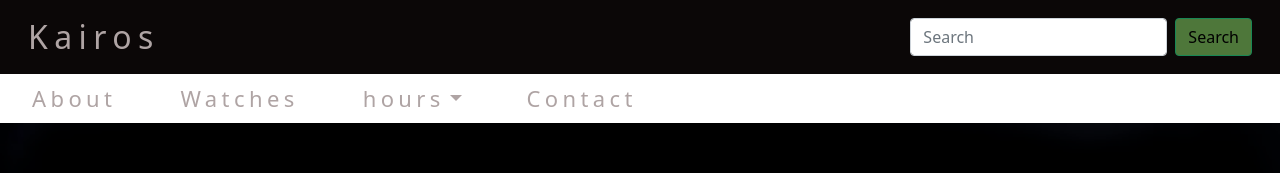
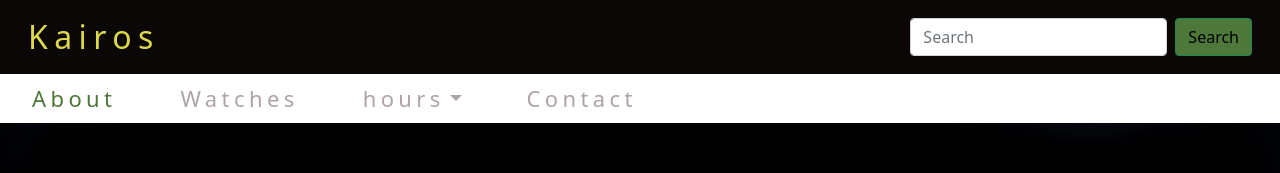
Before and after one commit to JennMP88/watchesApp, a React (Create React App) app: page /navbar in a window 1280 px wide. In both pictures the pointer is over the link "About". Shown: the top 173 px of the page. Built offline with nearby package versions, Linux system fonts and the light colour scheme.

Commit message:
minor color changes

```diff
--- a/src/components/navbar.js
+++ b/src/components/navbar.js
@@ -26,7 +26,7 @@
 
       <ul class="nav">
         <li class="nav-item">
-          <a class="nav-link active" aria-current="page" href="#">
+          <a class="nav-link" aria-current="page" href="#">
             About
           </a>
         </li>
--- a/src/styles/navbar.css
+++ b/src/styles/navbar.css
@@ -2,9 +2,14 @@
   background-color:#0b0707;
 }
 .navbar-brand{
-  color:#AFA4A4;
+  color:#DDD74C;
   font-size:32px;
   letter-spacing:.20em;
+}
+
+a.nav-link:hover{
+  /* color: #22221b; */
+  color:#4E773A;
 }
 
 .navbar-toggler{
@@ -13,17 +18,14 @@
 
 a.nav-link{
   color:#AFA4A4;
+  /* color:blue; */
   font-size:22px;
   letter-spacing:.20em;
 }
 
-a.nav-link:hover{
-  color:#AFA4A4;
-  /* border-bottom:2px solid #DDD74C; */
-}
 
 .navbar-brand:hover{
-  color: #DDD74C;
+  color: #4E773A;
 }
 
 .nav-item{
```
